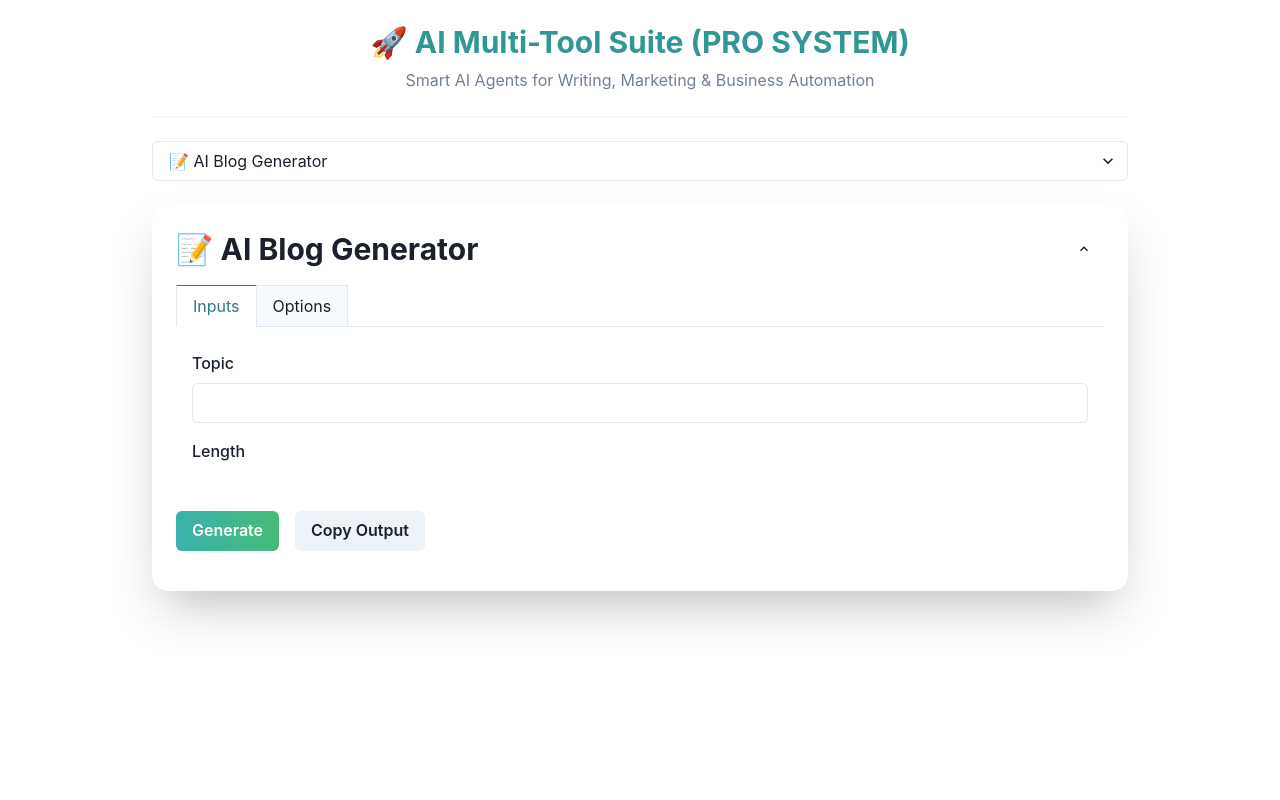
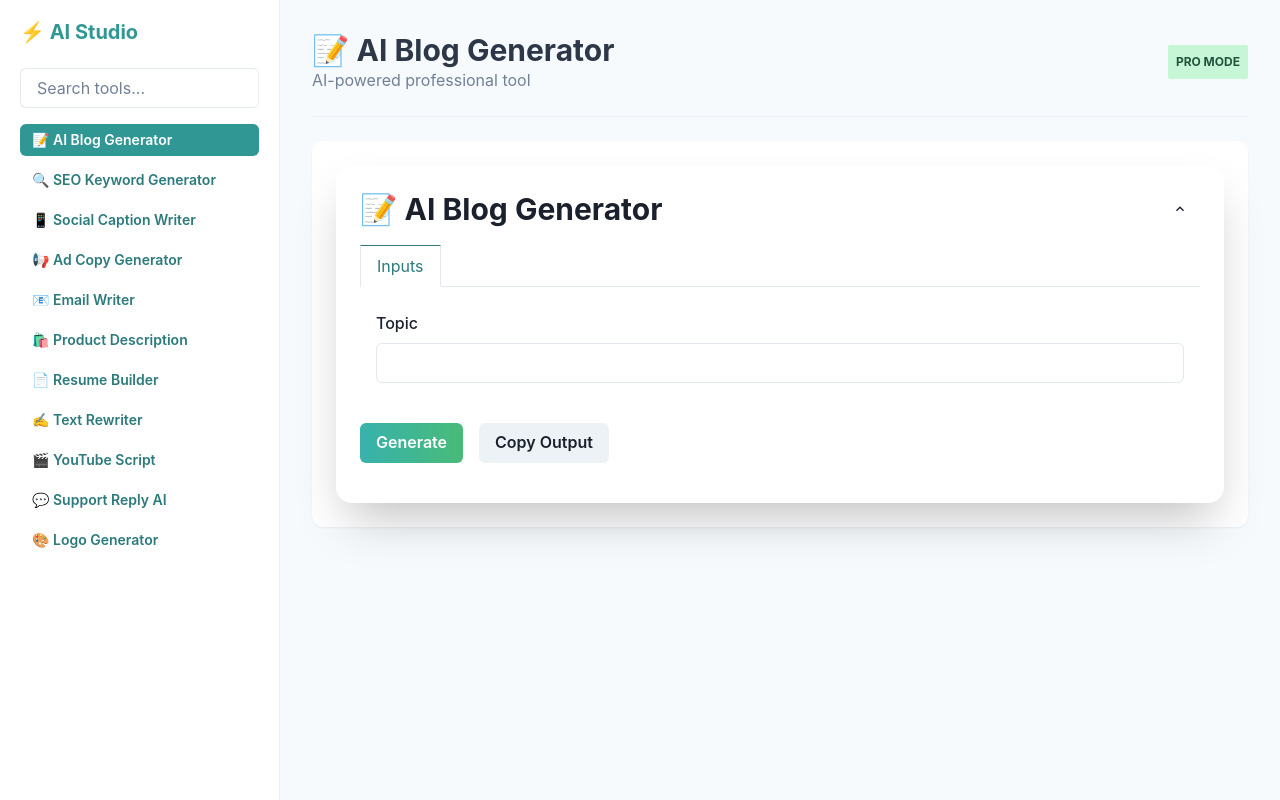
Before and after one commit to bilalali2010/new-multi-tool-suite, a Next.js app: page / in a window 1280 px wide. Built offline with nearby package versions, Linux system fonts and the light colour scheme.

Commit message:
Update page.jsx

```diff
--- a/app/page.jsx
+++ b/app/page.jsx
@@ -4,333 +4,206 @@ import { useState } from "react";
 import ToolUI from "./components/ToolUI";
 import {
   Box,
+  Flex,
+  Heading,
+  Text,
+  Input,
   VStack,
-  Heading,
-  Select,
-  Text,
+  HStack,
   Divider,
+  Button,
+  SimpleGrid,
+  Badge,
 } from "@chakra-ui/react";
 
-// ================================
-// 🚀 PRO AI TOOL SYSTEM (UPGRADED)
-// ================================
+// ==========================
+// 🚀 PRO TOOLS (same system)
+// ==========================
 const tools = {
-  logo: {
-    title: "🎨 Logo Prompt Generator",
-    fields: [
-      { label: "Brand Name", name: "brandName", type: "text" },
-      { label: "Brand Niche", name: "brandNiche", type: "text" },
-    ],
-    promptTemplate: `
-You are a professional brand identity designer.
-
-Create a high-quality logo design prompt.
-
-Brand Name: {{brandName}}
-Niche: {{brandNiche}}
-
-Return:
-- Logo concept description
-- Color suggestions
-- Style direction
-- Typography ideas
-`,
-  },
-
   blog: {
     title: "📝 AI Blog Generator",
+    category: "Writing",
+    promptTemplate: "Write a {{length}} blog about {{topic}}",
     fields: [
       { label: "Topic", name: "topic", type: "text" },
-      {
-        label: "Length",
-        name: "length",
-        type: "select",
-        options: ["Short", "Medium", "Long"],
-        default: "Medium",
-      },
     ],
-    promptTemplate: `
-You are an expert content writer.
-
-Write a {{length}} SEO-optimized blog post.
-
-Topic: {{topic}}
-
-Include:
-- Engaging introduction
-- Clear headings
-- Valuable insights
-- Conclusion
-`,
   },
 
   seo: {
     title: "🔍 SEO Keyword Generator",
+    category: "Marketing",
+    promptTemplate: "Generate {{count}} SEO keywords for {{topic}}",
     fields: [
       { label: "Topic", name: "topic", type: "text" },
-      { label: "Count", name: "count", type: "number", default: 10 },
     ],
-    promptTemplate: `
-You are an SEO expert.
-
-Generate {{count}} high-ranking SEO keywords.
-
-Topic: {{topic}}
-
-Return:
-- High search volume keywords
-- Long-tail keywords
-- Trending variations
-`,
   },
 
   caption: {
-    title: "📱 Social Media Caption Writer",
+    title: "📱 Social Caption Writer",
+    category: "Marketing",
+    promptTemplate: "Generate captions for {{description}}",
     fields: [
-      { label: "Post Description", name: "description", type: "text" },
-      {
-        label: "Tone",
-        name: "tone",
-        type: "select",
-        options: ["Funny", "Inspirational", "Professional"],
-        default: "Funny",
-      },
-      { label: "Count", name: "count", type: "number", default: 3 },
+      { label: "Post", name: "description", type: "text" },
     ],
-    promptTemplate: `
-You are a social media marketing expert.
-
-Generate {{count}} engaging captions in {{tone}} tone.
-
-Post: {{description}}
-
-Make them viral, engaging, and emoji-rich.
-`,
   },
 
   adcopy: {
-    title: "📢 AI Marketing Ad Copy",
+    title: "📢 Ad Copy Generator",
+    category: "Marketing",
+    promptTemplate: "Write ad copy for {{product}}",
     fields: [
-      { label: "Product/Service", name: "product", type: "text" },
-      {
-        label: "Platform",
-        name: "platform",
-        type: "select",
-        options: ["Facebook", "Instagram", "Google Ads", "TikTok"],
-        default: "Facebook",
-      },
+      { label: "Product", name: "product", type: "text" },
     ],
-    promptTemplate: `
-You are a high-converting marketing copywriter.
-
-Write persuasive ad copy for {{platform}}.
-
-Product: {{product}}
-
-Include:
-- Hook
-- Emotional trigger
-- Call to action
-`,
   },
 
   email: {
-    title: "📧 AI Email Writer",
+    title: "📧 Email Writer",
+    category: "Writing",
+    promptTemplate: "Write email for {{purpose}}",
     fields: [
       { label: "Purpose", name: "purpose", type: "text" },
-      {
-        label: "Tone",
-        name: "tone",
-        type: "select",
-        options: ["Formal", "Friendly", "Persuasive"],
-        default: "Formal",
-      },
     ],
-    promptTemplate: `
-You are a professional email copywriter.
-
-Write a {{tone}} business email.
-
-Purpose: {{purpose}}
-
-Format strictly:
-Subject:
-Greeting:
-Body:
-Call to Action:
-Signature:
-`,
   },
 
   product: {
-    title: "🛍️ Product Description Writer",
+    title: "🛍️ Product Description",
+    category: "Business",
+    promptTemplate: "Write product description for {{product}}",
     fields: [
-      { label: "Product Name", name: "product", type: "text" },
-      { label: "Features", name: "features", type: "text" },
+      { label: "Product", name: "product", type: "text" },
     ],
-    promptTemplate: `
-You are an eCommerce copywriting expert.
-
-Write a persuasive product description.
-
-Product: {{product}}
-Features: {{features}}
-
-Include:
-- Emotional appeal
-- Benefits
-- Sales-driven tone
-`,
   },
 
   resume: {
-    title: "📄 AI Resume Builder",
+    title: "📄 Resume Builder",
+    category: "Business",
+    promptTemplate: "Create resume for {{name}}",
     fields: [
       { label: "Name", name: "name", type: "text" },
-      { label: "Skills", name: "skills", type: "text" },
-      { label: "Experience", name: "experience", type: "textarea" },
     ],
-    promptTemplate: `
-You are a professional HR recruiter.
-
-Create a modern ATS-friendly resume.
-
-Name: {{name}}
-Skills: {{skills}}
-Experience: {{experience}}
-
-Format:
-- Summary
-- Skills
-- Experience
-- Education
-`,
   },
 
   rewriter: {
     title: "✍️ Text Rewriter",
+    category: "Writing",
+    promptTemplate: "Rewrite: {{text}}",
     fields: [
       { label: "Text", name: "text", type: "textarea" },
-      {
-        label: "Style",
-        name: "style",
-        type: "select",
-        options: ["Simple", "Professional", "Creative"],
-        default: "Simple",
-      },
     ],
-    promptTemplate: `
-You are a professional editor.
-
-Rewrite the text in {{style}} style.
-
-Text:
-{{text}}
-
-Maintain original meaning but improve clarity.
-`,
   },
 
   youtube: {
-    title: "🎬 YouTube Video Script Generator",
+    title: "🎬 YouTube Script",
+    category: "Content",
+    promptTemplate: "Write YouTube script about {{topic}}",
     fields: [
       { label: "Topic", name: "topic", type: "text" },
-      {
-        label: "Style",
-        name: "style",
-        type: "select",
-        options: ["Educational", "Entertainment", "Review"],
-        default: "Educational",
-      },
     ],
-    promptTemplate: `
-You are a YouTube content strategist.
-
-Write a {{style}} video script.
-
-Topic: {{topic}}
-
-Include:
-- Hook (first 10 seconds)
-- Main content
-- Engagement prompts
-- Ending CTA
-`,
   },
 
   support: {
-    title: "💬 AI Customer Support Response",
+    title: "💬 Support Reply AI",
+    category: "Business",
+    promptTemplate: "Reply to customer: {{issue}}",
     fields: [
-      { label: "Customer Issue", name: "issue", type: "textarea" },
-      {
-        label: "Tone",
-        name: "tone",
-        type: "select",
-        options: ["Polite", "Friendly", "Professional"],
-        default: "Professional",
+      { label: "Issue", name: "issue", type: "textarea" },
+    ],
   },
+
+  logo: {
+    title: "🎨 Logo Generator",
+    category: "Design",
+    promptTemplate: "Create logo idea for {{brandName}}",
+    fields: [
+      { label: "Brand", name: "brandName", type: "text" },
     ],
-    promptTemplate: `
-You are a customer support specialist.
-
-Write a {{tone}} response.
-
-Issue: {{issue}}
-
-Must include:
-- Empathy
-- Solution
-- Follow-up offer
-`,
   },
 };
 
-// ================================
-// 🚀 MAIN APP
-// ================================
 export default function Home() {
   const [selectedTool, setSelectedTool] = useState("blog");
+  const [search, setSearch] = useState("");
 
   const currentTool = tools[selectedTool];
 
+  // filter tools
+  const filteredTools = Object.keys(tools).filter((key) =>
+    tools[key].title.toLowerCase().includes(search.toLowerCase())
+  );
+
   return (
-    <Box p={6} maxW="5xl" mx="auto">
+    <Flex minH="100vh" bg="gray.50">
+
+      {/* ================= LEFT SIDEBAR ================= */}
+      <Box
+        w="280px"
+        bg="white"
+        borderRight="1px solid #eee"
+        p={5}
+      >
+        <Heading size="md" mb={6} color="teal.500">
+          ⚡ AI Studio
+        </Heading>
+
+        <Input
+          placeholder="Search tools..."
+          mb={4}
+          value={search}
+          onChange={(e) => setSearch(e.target.value)}
+        />
+
+        <VStack align="stretch" spacing={2}>
+          {filteredTools.map((key) => (
+            <Button
+              key={key}
+              justifyContent="flex-start"
+              variant={selectedTool === key ? "solid" : "ghost"}
+              colorScheme="teal"
+              onClick={() => setSelectedTool(key)}
+              size="sm"
+            >
+              {tools[key].title}
+            </Button>
+          ))}
+        </VStack>
+      </Box>
+
+      {/* ================= MAIN AREA ================= */}
+      <Box flex="1" p={8}>
 
         {/* HEADER */}
-      <VStack spacing={2} mb={6} textAlign="center">
+        <Flex justify="space-between" align="center" mb={6}>
+          <Box>
+            <Heading size="lg" color="gray.700">
+              {currentTool.title}
+            </Heading>
+            <Text color="gray.500">
+              AI-powered professional tool
+            </Text>
+          </Box>
 
-        <Heading size="lg" color="teal.500">
-          🚀 AI Multi-Tool Suite (PRO SYSTEM)
-        </Heading>
-
-        <Text fontSize="md" color="gray.500">
-          Smart AI Agents for Writing, Marketing & Business Automation
-        </Text>
-
-      </VStack>
+          <Badge colorScheme="green" p={2}>
+            PRO MODE
+          </Badge>
+        </Flex>
 
         <Divider mb={6} />
 
-      {/* TOOL SELECT */}
-      <Select
-        value={selectedTool}
-        onChange={(e) => setSelectedTool(e.target.value)}
-        mb={6}
-        size="md"
+        {/* TOOL UI */}
+        <Box
+          bg="white"
+          p={6}
+          borderRadius="xl"
+          boxShadow="sm"
         >
-        {Object.keys(tools).map((key) => (
-          <option key={key} value={key}>
-            {tools[key].title}
-          </option>
-        ))}
-      </Select>
-
-      {/* TOOL UI */}
           <ToolUI
             title={currentTool.title}
             fields={currentTool.fields}
             promptTemplate={currentTool.promptTemplate}
           />
         </Box>
+
+      </Box>
+    </Flex>
   );
 }
```
Lines whose indentation alone changed are shown as unchanged.
